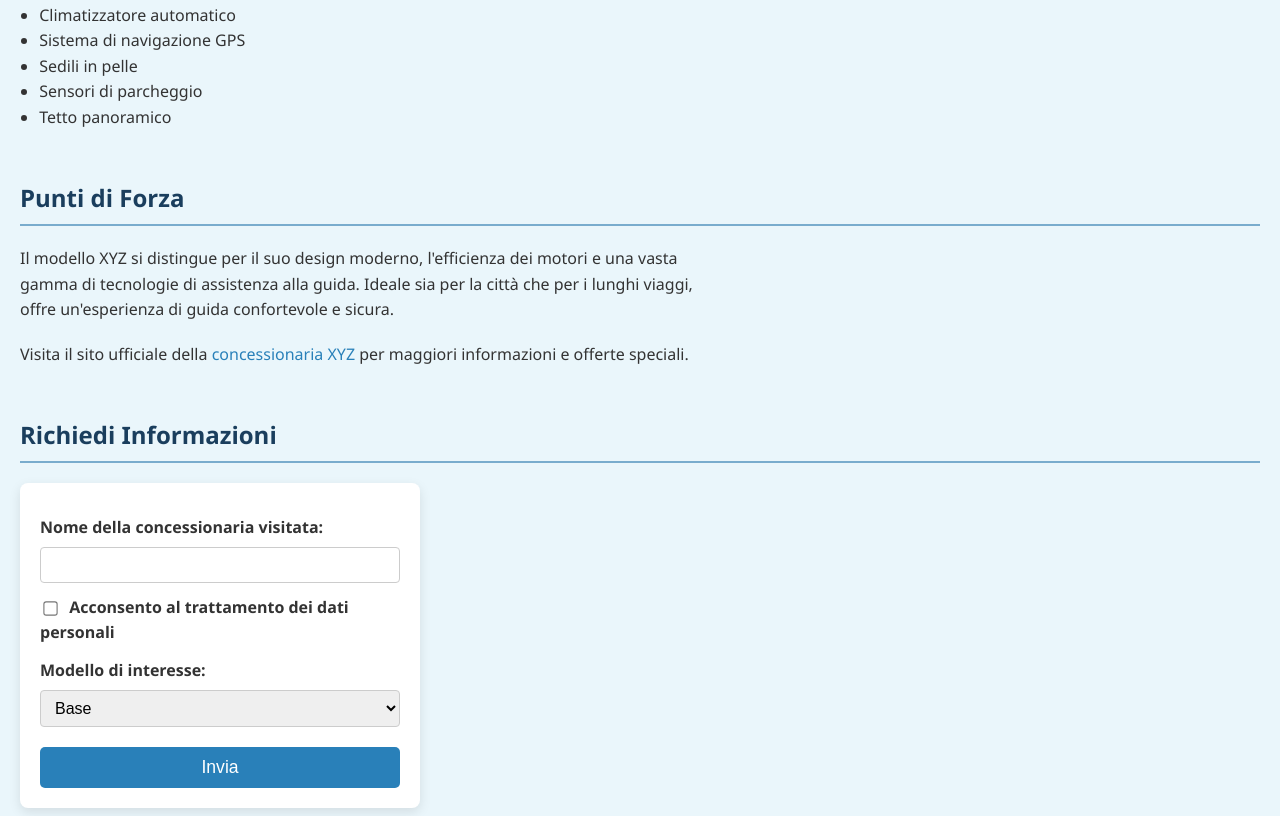
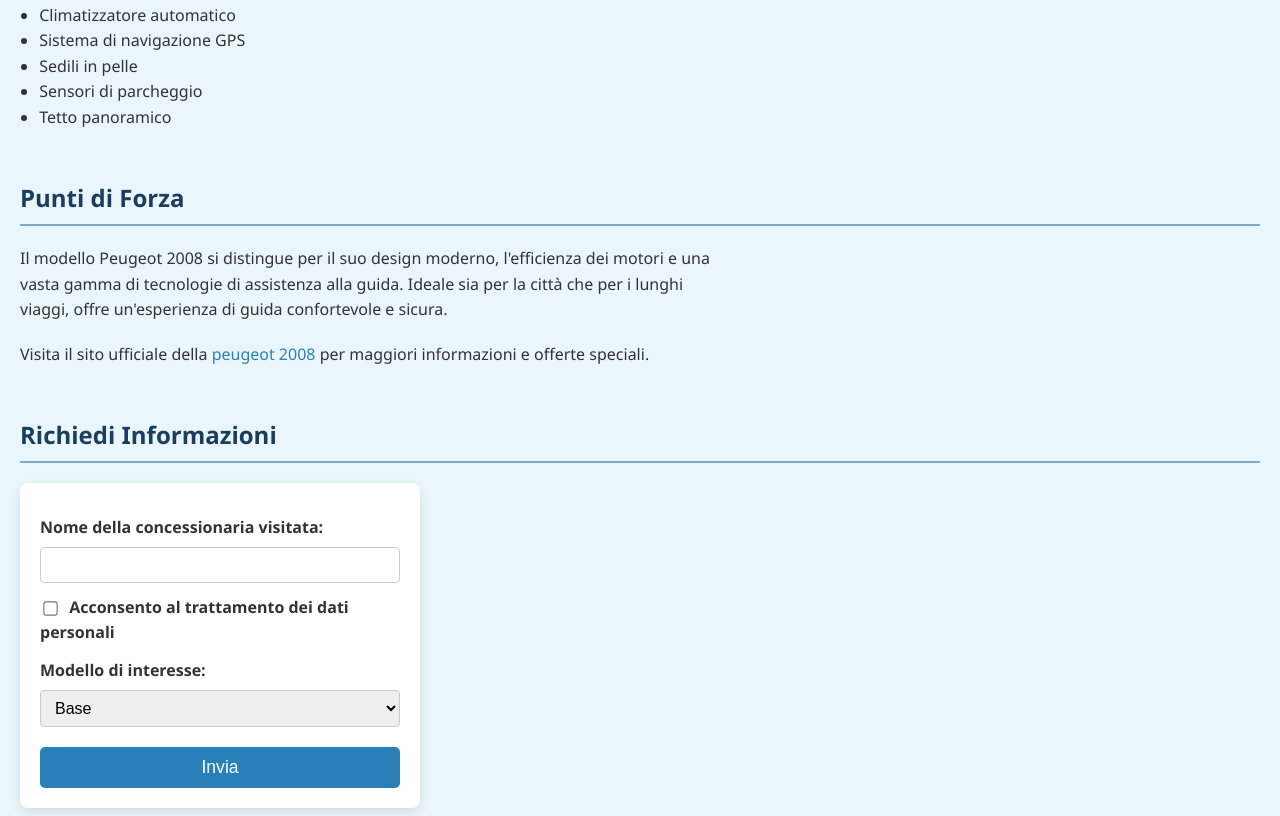
Before and after one commit to lorez45/lorez45.github.io, a plain HTML site: page conclusione.html in a window 1280 px wide. Shown: the part 1008-1824 px from the top of the page. Drawn offline with Linux system fonts and the light colour scheme.

Commit message:
Update conclusione.html

```diff
--- a/conclusione.html
+++ b/conclusione.html
@@ -146,7 +146,7 @@
     </style>
 </head>
 <body>
-    <h1>Automobile: Modello XYZ</h1>
+    <h1>Automobile: Peugeot 2008</h1>
 
     <img src="	https://cdn.motor1.com/images/mgl/3WAvVp/s1/2024-peugeot-2008.jpg" alt="Immagine dell'automobile" width="600" />
 
@@ -193,12 +193,12 @@
 
     <h2>Punti di Forza</h2>
     <p>
-        Il modello XYZ si distingue per il suo design moderno, l'efficienza dei motori e una vasta gamma di tecnologie di assistenza alla guida.
+        Il modello Peugeot 2008 si distingue per il suo design moderno, l'efficienza dei motori e una vasta gamma di tecnologie di assistenza alla guida.
         Ideale sia per la città che per i lunghi viaggi, offre un'esperienza di guida confortevole e sicura.
     </p>
 
     <p>
-        Visita il sito ufficiale della <a href="https://www.concessionaria-xyz.it" target="_blank">concessionaria XYZ</a> per maggiori informazioni e offerte speciali.
+        Visita il sito ufficiale della <a href="https://www.peugeot.it" target="_blank">peugeot 2008</a> per maggiori informazioni e offerte speciali.
     </p>
 
     <h2>Richiedi Informazioni</h2>
```
